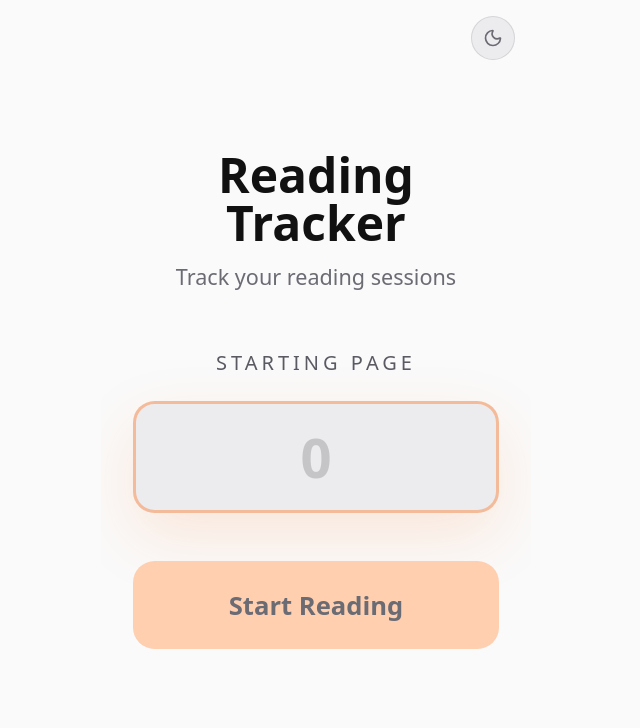
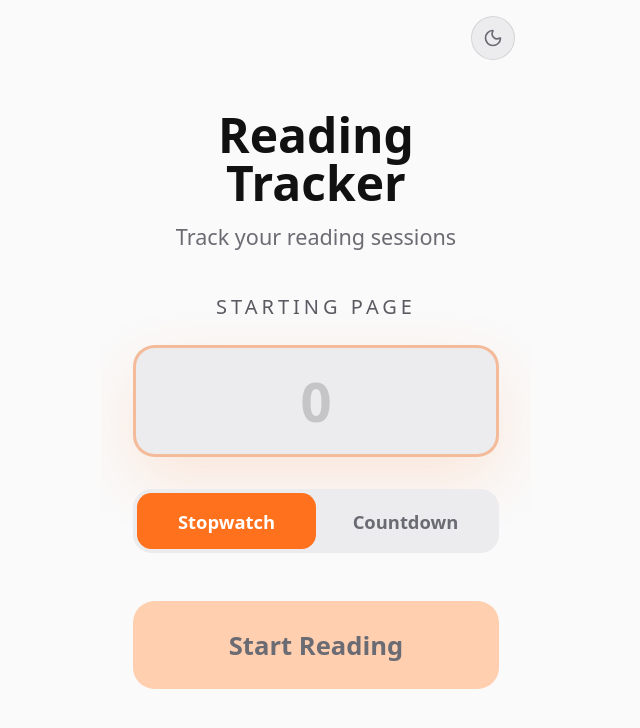
Before and after one commit to squaresmile/reading-strava, a React (Vite) app: page / in a window 1280 px wide. Shown: the top 728 px of the page, without its empty margins (324-964 px from the left). Built offline with nearby package versions, Linux system fonts and the light colour scheme.

Commit message:
Added countdown mode

```diff
--- a/src/App.tsx
+++ b/src/App.tsx
@@ -8,7 +8,7 @@ import { ResultScreen } from "./components/ResultScreen";
 import { SavingScreen } from "./components/SavingScreen";
 import { StartScreen } from "./components/StartScreen";
 import { TimingScreen } from "./components/TimingScreen";
-import type { SavedSession, Screen, SessionResult } from "./types";
+import type { SavedSession, Screen, SessionMode, SessionResult } from "./types";
 
 const STORAGE_KEY = "reading-tracker-session";
 const THEME_KEY = "reading-tracker-theme";
@@ -31,6 +31,8 @@ export function App() {
     return "dark";
   });
   const [startingPage, setStartingPage] = useState("");
+  const [sessionMode, setSessionMode] = useState<SessionMode>("stopwatch");
+  const [countdownMinutes, setCountdownMinutes] = useState(15);
   const [startTimestamp, setStartTimestamp] = useState<number | null>(null);
   const [totalPausedMs, setTotalPausedMs] = useState(0);
   const [pauseTimestamp, setPauseTimestamp] = useState<number | null>(null);
@@ -59,6 +61,10 @@ export function App() {
     try {
       const parsed = JSON.parse(saved) as SavedSession;
       setStartingPage(parsed.startingPage ?? "");
+      setSessionMode(
+        parsed.sessionMode === "countdown" ? "countdown" : "stopwatch",
+      );
+      setCountdownMinutes(parsed.countdownMinutes ?? 15);
       setStartTimestamp(parsed.startTimestamp ?? null);
       setTotalPausedMs(parsed.totalPausedMs ?? 0);
       setPauseTimestamp(
@@ -80,12 +86,22 @@ export function App() {
       JSON.stringify({
         state: screen,
         startingPage,
+        sessionMode,
+        countdownMinutes,
         startTimestamp,
         totalPausedMs,
         pauseTimestamp,
       }),
     );
-  }, [pauseTimestamp, screen, startingPage, startTimestamp, totalPausedMs]);
+  }, [
+    countdownMinutes,
+    pauseTimestamp,
+    screen,
+    sessionMode,
+    startingPage,
+    startTimestamp,
+    totalPausedMs,
+  ]);
 
   useEffect(() => {
     if (screen === "timing") {
@@ -98,6 +114,14 @@ export function App() {
     }
     if (screen === "paused") setElapsedSeconds(elapsedNow());
   }, [elapsedNow, screen]);
+
+  useEffect(() => {
+    if (screen !== "timing" || sessionMode !== "countdown") return;
+    if (elapsedSeconds < countdownMinutes * 60) return;
+
+    setPauseTimestamp(Date.now());
+    setScreen("paused");
+  }, [countdownMinutes, elapsedSeconds, screen, sessionMode]);
 
   function startReading() {
     if (startingPage === "" || Number.isNaN(Number(startingPage))) return;
@@ -170,19 +194,29 @@ export function App() {
         </button>
         {screen === "start" && (
           <StartScreen
+            countdownMinutes={countdownMinutes}
             startingPage={startingPage}
+            sessionMode={sessionMode}
+            setCountdownMinutes={setCountdownMinutes}
             setStartingPage={setStartingPage}
+            setSessionMode={setSessionMode}
             onStart={startReading}
           />
         )}
         {screen === "timing" && (
           <TimingScreen
+            countdownSeconds={
+              sessionMode === "countdown" ? countdownMinutes * 60 : null
+            }
             elapsedSeconds={elapsedSeconds}
             onPause={pauseReading}
           />
         )}
         {screen === "paused" && (
           <PausedScreen
+            countdownSeconds={
+              sessionMode === "countdown" ? countdownMinutes * 60 : null
+            }
             elapsedSeconds={elapsedSeconds}
             onContinue={continueReading}
             onSave={() => setScreen("saving")}
--- a/src/components/PausedScreen.tsx
+++ b/src/components/PausedScreen.tsx
@@ -1,6 +1,7 @@
 import { formatTime } from "../utils/time";
 
 type PausedScreenProps = {
+  countdownSeconds: number | null;
   elapsedSeconds: number;
   onContinue: () => void;
   onSave: () => void;
@@ -8,11 +9,17 @@ type PausedScreenProps = {
 };
 
 export function PausedScreen({
+  countdownSeconds,
   elapsedSeconds,
   onContinue,
   onSave,
   onDiscard,
 }: PausedScreenProps) {
+  const remainingSeconds =
+    countdownSeconds === null
+      ? elapsedSeconds
+      : Math.max(0, countdownSeconds - elapsedSeconds);
+
   return (
     <section className="flex min-h-[100svh] flex-col px-[clamp(1rem,4vw,1.25rem)] pb-8 pt-[clamp(4.25rem,11svh,6.5rem)] [@media(max-height:740px)]:py-5 [@media(max-height:740px)]:pt-[3.25rem]">
       <div className="text-center">
@@ -20,8 +27,13 @@ export function PausedScreen({
           Paused
         </p>
         <strong className="block text-[clamp(4.15rem,18vw,6.35rem)] font-extrabold leading-[0.9] tracking-normal text-fg">
-          {formatTime(elapsedSeconds)}
+          {formatTime(remainingSeconds)}
         </strong>
+        {countdownSeconds !== null && (
+          <p className="m-0 mt-5 text-[clamp(1rem,4vw,1.2rem)] font-bold leading-none text-muted">
+            remaining
+          </p>
+        )}
       </div>
       <div className="mt-[clamp(3.75rem,10svh,5.75rem)] flex flex-col gap-[clamp(1rem,3svh,1.35rem)] [@media(max-height:740px)]:mt-11">
         <button
--- a/src/components/StartScreen.tsx
+++ b/src/components/StartScreen.tsx
@@ -1,18 +1,38 @@
+import type { SessionMode } from "../types";
+
+const COUNTDOWN_PRESETS = [15, 30, 45, 60];
+
 type StartScreenProps = {
+  countdownMinutes: number;
   startingPage: string;
+  sessionMode: SessionMode;
+  setCountdownMinutes: (value: number) => void;
   setStartingPage: (value: string) => void;
+  setSessionMode: (value: SessionMode) => void;
   onStart: () => void;
 };
 
 export function StartScreen({
+  countdownMinutes,
   startingPage,
+  sessionMode,
+  setCountdownMinutes,
   setStartingPage,
+  setSessionMode,
   onStart,
 }: StartScreenProps) {
-  const disabled = startingPage === "" || Number.isNaN(Number(startingPage));
+  const customCountdownValue =
+    countdownMinutes > 0 ? String(countdownMinutes) : "";
+  const countdownInvalid =
+    sessionMode === "countdown" &&
+    (!Number.isFinite(countdownMinutes) || countdownMinutes < 1);
+  const disabled =
+    startingPage === "" ||
+    Number.isNaN(Number(startingPage)) ||
+    countdownInvalid;
 
   return (
-    <section className="flex h-[100svh] flex-col justify-center overflow-hidden px-[clamp(1.25rem,5vw,2rem)] py-[clamp(1.25rem,5svh,3rem)]">
+    <section className="flex min-h-[100svh] flex-col justify-center overflow-hidden px-[clamp(1.25rem,5vw,2rem)] py-[clamp(1.25rem,4svh,2.25rem)]">
       <header className="text-center">
         <h1 className="m-0 text-[clamp(2.15rem,9vw,3rem)] font-extrabold leading-none tracking-normal">
           Reading Tracker
@@ -21,7 +41,7 @@ export function StartScreen({
           Track your reading sessions
         </p>
       </header>
-      <div className="mt-[clamp(2rem,7svh,4rem)] flex flex-col gap-[clamp(2rem,6svh,3.5rem)]">
+      <div className="mt-[clamp(1.75rem,5svh,3rem)] flex flex-col gap-[clamp(1.35rem,4svh,2.5rem)]">
         <div className="flex flex-col gap-5 pt-[0.5rem]">
           <label
             className="block min-h-[1.75rem] text-center text-[clamp(0.95rem,3.8vw,1.25rem)] uppercase leading-none tracking-[0.2em] text-muted-label"
@@ -39,6 +59,97 @@ export function StartScreen({
             placeholder="0"
           />
         </div>
+
+        <div className="flex flex-col gap-4">
+          <div
+            className="relative grid grid-cols-2 overflow-hidden rounded-[1.15rem] bg-panel p-1"
+            role="group"
+            aria-label="Session mode"
+          >
+            <span
+              className={`absolute bottom-1 left-1 top-1 w-[calc((100%-0.5rem)/2)] rounded-[0.9rem] bg-orange transition-transform duration-300 ease-out ${
+                sessionMode === "countdown" ? "translate-x-full" : ""
+              }`}
+              aria-hidden="true"
+            />
+            <button
+              type="button"
+              className={`relative z-10 min-h-14 cursor-pointer rounded-[0.9rem] border-0 bg-transparent text-[clamp(1rem,4vw,1.15rem)] font-bold transition-colors duration-200 ${
+                sessionMode === "stopwatch"
+                  ? "text-white"
+                  : "text-muted hover:text-fg"
+              }`}
+              onClick={() => setSessionMode("stopwatch")}
+            >
+              Stopwatch
+            </button>
+            <button
+              type="button"
+              className={`relative z-10 min-h-14 cursor-pointer rounded-[0.9rem] border-0 bg-transparent text-[clamp(1rem,4vw,1.15rem)] font-bold transition-colors duration-200 ${
+                sessionMode === "countdown"
+                  ? "text-white"
+                  : "text-muted hover:text-fg"
+              }`}
+              onClick={() => setSessionMode("countdown")}
+            >
+              Countdown
+            </button>
+          </div>
+
+          <div
+            className={`grid transition-[grid-template-rows,opacity,transform] duration-300 ease-out ${
+              sessionMode === "countdown"
+                ? "grid-rows-[1fr] opacity-100"
+                : "pointer-events-none grid-rows-[0fr] -translate-y-2 opacity-0"
+            }`}
+            aria-hidden={sessionMode !== "countdown"}
+          >
+            <div className="flex min-h-0 flex-col gap-3 overflow-hidden">
+              <div className="grid grid-cols-4 gap-2">
+                {COUNTDOWN_PRESETS.map((minutes) => (
+                  <button
+                    type="button"
+                    key={minutes}
+                    disabled={sessionMode !== "countdown"}
+                    tabIndex={sessionMode === "countdown" ? 0 : -1}
+                    className={`min-h-12 cursor-pointer rounded-xl border-0 text-[clamp(0.9rem,3.4vw,1.05rem)] font-bold transition-colors ${
+                      countdownMinutes === minutes
+                        ? "bg-orange text-white"
+                        : "bg-panel text-fg"
+                    }`}
+                    onClick={() => setCountdownMinutes(minutes)}
+                  >
+                    {minutes === 60 ? "1h" : `${minutes}m`}
+                  </button>
+                ))}
+              </div>
+
+              <label className="flex items-center gap-3 rounded-xl bg-panel px-4 py-3">
+                <span className="text-[clamp(0.9rem,3.4vw,1rem)] font-bold uppercase leading-none tracking-[0.16em] text-muted-label">
+                  Custom
+                </span>
+                <input
+                  className="min-w-0 flex-1 appearance-none bg-transparent text-right text-[clamp(1.35rem,5vw,1.7rem)] font-extrabold leading-none text-fg outline-none [appearance:textfield] [&::-webkit-inner-spin-button]:appearance-none [&::-webkit-outer-spin-button]:appearance-none"
+                  type="number"
+                  min="1"
+                  inputMode="numeric"
+                  value={customCountdownValue}
+                  disabled={sessionMode !== "countdown"}
+                  tabIndex={sessionMode === "countdown" ? 0 : -1}
+                  onChange={(event) =>
+                    setCountdownMinutes(Number(event.target.value))
+                  }
+                  placeholder="20"
+                  aria-label="Custom countdown minutes"
+                />
+                <span className="text-[clamp(0.95rem,3.6vw,1.05rem)] font-bold leading-none text-muted">
+                  min
+                </span>
+              </label>
+            </div>
+          </div>
+        </div>
+
         <button
           className="min-h-[clamp(4.25rem,11svh,5.5rem)] w-full cursor-pointer rounded-[1.35rem] bg-orange text-[clamp(1.2rem,4.8vw,1.6rem)] font-bold leading-none text-white shadow-[0_1rem_3rem_rgb(255_113_28_/_0.28)] disabled:cursor-default disabled:bg-orange-dim disabled:text-muted disabled:shadow-none"
           disabled={disabled}
--- a/src/types.ts
+++ b/src/types.ts
@@ -1,4 +1,6 @@
 export type Screen = "start" | "timing" | "paused" | "saving" | "result";
+
+export type SessionMode = "stopwatch" | "countdown";
 
 export type SessionResult = {
   startingPage: number;
@@ -9,6 +11,8 @@ export type SessionResult = {
 export type SavedSession = {
   state?: Screen;
   startingPage?: string;
+  sessionMode?: SessionMode;
+  countdownMinutes?: number;
   startTimestamp?: number | null;
   totalPausedMs?: number;
   pauseTimestamp?: number | null;
```
Also changed, not shown: src/components/TimingScreen.tsx (+18 -3 lines).
